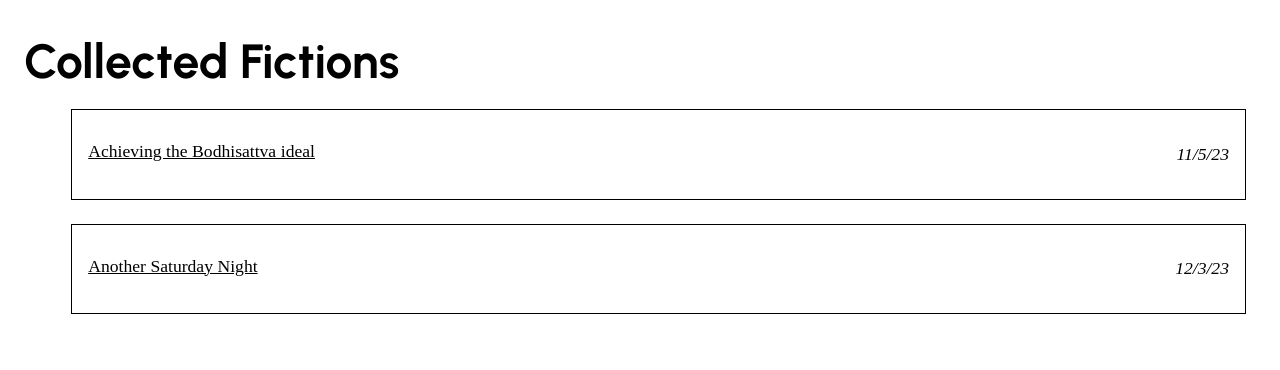
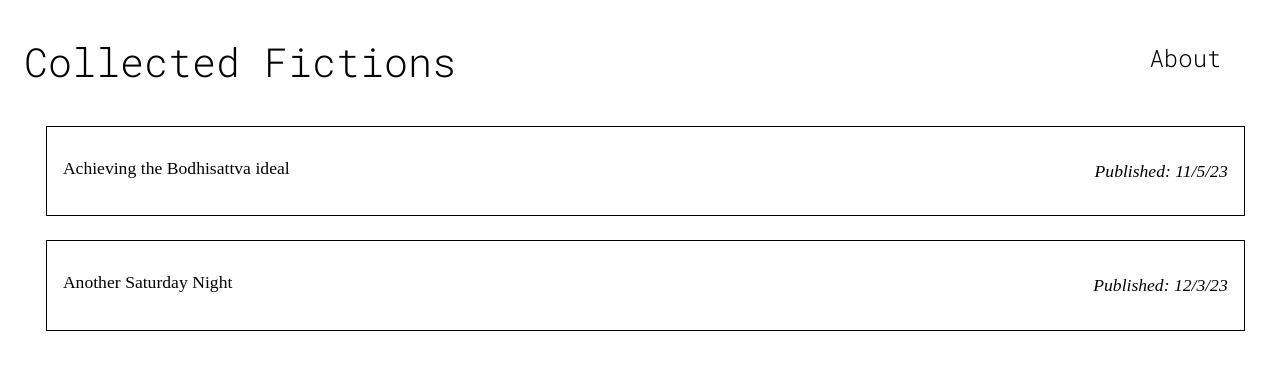
Before and after one commit to EnterOrion/collected-fictions, a SvelteKit app: page / in a window 1280 px wide. Shown: the top 370 px of the page. Built offline with nearby package versions, Linux system fonts and the light colour scheme.

Commit message:
Final edits and add about page

```diff
--- a/src/routes/+page.svelte
+++ b/src/routes/+page.svelte
@@ -6,29 +6,46 @@
 	<link rel="preconnect" href="https://fonts.googleapis.com" />
 	<link rel="preconnect" href="https://fonts.gstatic.com" crossorigin />
 	<link
-		href="https://fonts.googleapis.com/css2?family=Lato&family=Noto+Serif+Balinese&family=Nunito+Sans:opsz@6..12&family=Urbanist:wght@700&display=swap"
+		href="https://fonts.googleapis.com/css2?family=Lato&family=Noto+Serif+Balinese&family=Nunito+Sans:opsz@6..12&family=Roboto&family=Roboto+Mono:wght@200;300;400&family=Urbanist:wght@700&display=swap"
 		rel="stylesheet"
 	/>
 </svelte:head>
 
 <div class="container">
-	<h1>Collected Fictions</h1>
+	<div class="header-container">
+		<h1>Collected Fictions</h1>
+		<h2><a href="about">About</a></h2>
+	</div>
 
 	<div class="post-container">
 		{#each data.posts as post}
 			<div class="post">
 				<a href={`blog/${post.slug}`}>{post.title}</a>
-				<p class="post-date">{post.date}</p>
+				<p class="post-date">Published: {post.date}</p>
 			</div>
 		{/each}
 	</div>
 </div>
 
 <style>
+	.header-container {
+		display: flex;
+		align-items: center;
+		justify-content: space-between;
+	}
 	h1 {
-		font-family: 'Urbanist', sans-serif;
-		font-size: 3rem;
+		font-family: 'Roboto Mono', monospace;
+		font-size: 2.5rem;
 		margin-left: 1rem;
+		margin-bottom: 1.2rem;
+		font-weight: 300;
+	}
+
+	h2 {
+		font-family: 'Roboto Mono', monospace;
+		font-size: 1.5rem;
+		margin-right: 4%;
+		font-weight: 300;
 		margin-bottom: 1.2rem;
 	}
 
@@ -37,18 +54,31 @@
 		cursor: default;
 	}
 
-	a,
+	h2:hover {
+		cursor: pointer;
+		text-decoration: underline;
+		color: grey;
+	}
+
+	h2 a {
+		color: black;
+		text-decoration: none;
+	}
+
+	.post a,
 	.post-date {
+		text-decoration: none;
 		font-size: 1.1rem;
 	}
 
-	a {
+	.post a {
 		font-family: 'Noto Serif Balinese', serif;
 		color: black;
 	}
 
 	a:hover {
 		color: grey;
+		text-decoration: underline;
 	}
 
 	.post {
@@ -67,6 +97,6 @@
 
 	.post-container {
 		margin-top: 1.2rem;
-		padding-left: 5%;
+		padding-left: 3%;
 	}
 </style>
--- /dev/null
+++ b/src/routes/about/+page.svelte
@@ -0,0 +1,27 @@
+<svelte:head>
+	<link rel="preconnect" href="https://fonts.googleapis.com" />
+	<link rel="preconnect" href="https://fonts.gstatic.com" crossorigin />
+	<link
+		href="https://fonts.googleapis.com/css2?family=Lato&family=Noto+Serif+Balinese&family=Nunito+Sans:opsz@6..12&family=Roboto&family=Roboto+Mono:wght@200;300;400&family=Urbanist:wght@700&display=swap"
+		rel="stylesheet"
+	/>
+</svelte:head>
+
+<h1>About</h1>
+<p>There's a thousand stories within me and I plan to write them all.</p>
+
+<style>
+	h1 {
+		font-family: 'Roboto Mono', monospace;
+		font-weight: 300;
+		font-size: 2.3rem;
+		margin-left: 1rem;
+		margin-bottom: 0.8rem;
+	}
+
+	p {
+		margin-top: 0.8rem;
+		font-family: 'Noto Serif Balinese', serif;
+		margin-left: 3%;
+	}
+</style>
```
